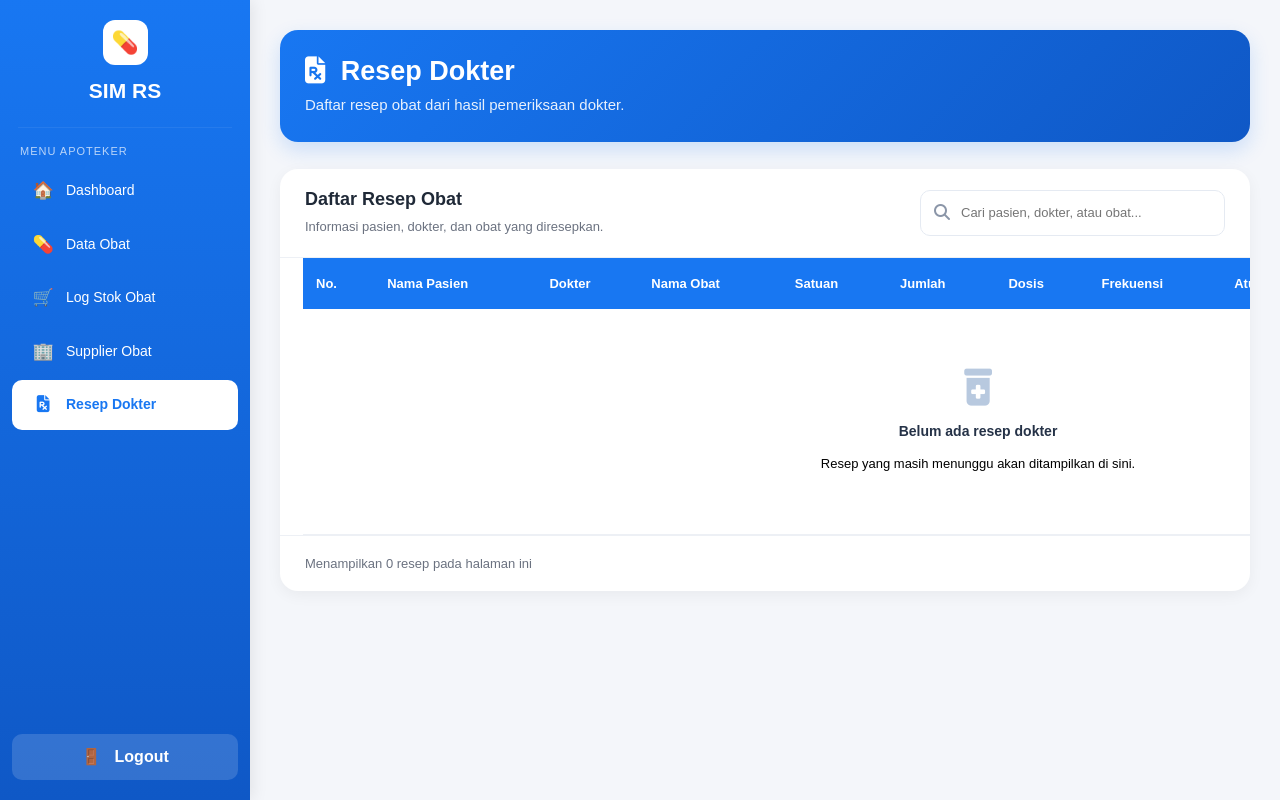
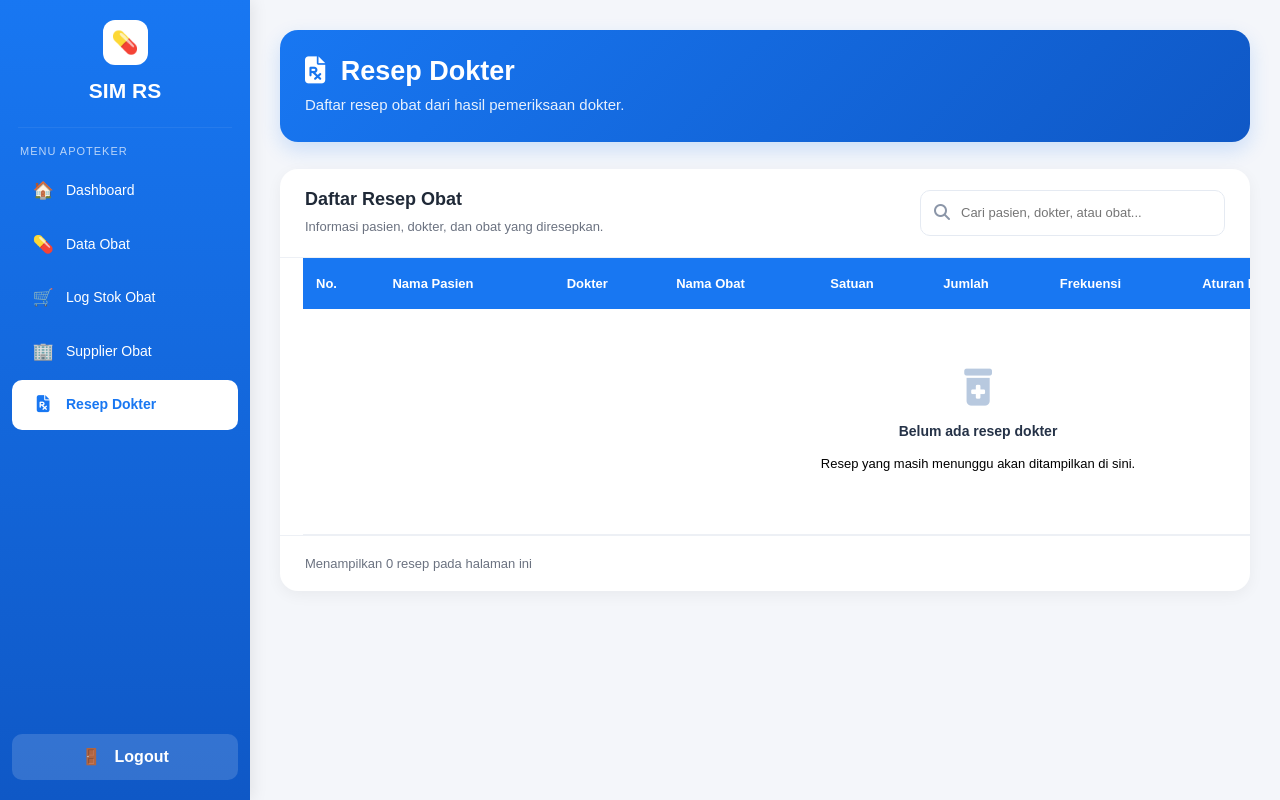
Before and after one commit to vinamey/manajemen_rs, a Laravel app: page /apoteker/resep-dokter in a window 1280 px wide. Run offline with Laravel 12, Linux system fonts and the light colour scheme; a user stored in the database is signed in; data comes from the database, SQL or seed files in the repository; data that the repository does not hold is empty; parts of the project's set-up code (start-up, migrations or seed data) failed here and were passed over.

Commit message:
hapus dosis

```diff
--- a/resources/views/apoteker/resep.blade.php
+++ b/resources/views/apoteker/resep.blade.php
@@ -581,7 +581,6 @@
                             <th>Nama Obat</th>
                             <th>Satuan</th>
                             <th>Jumlah</th>
-                            <th>Dosis</th>
                             <th>Frekuensi</th>
                             <th>Aturan Pakai</th>
                             <th>Lama</th>
@@ -605,12 +604,6 @@
                                     $satuan = $detail->satuan;
 
                                     $teks = $detail->aturan_pakai ?? '';
-
-                                    preg_match(
-                                        '/Dosis:\s*(.*?)(?=\s*\|\s*Frekuensi:|$)/i',
-                                        $teks,
-                                        $dosis
-                                    );
 
                                     preg_match(
                                         '/Frekuensi:\s*(.*?)(?=\s*\|\s*Aturan:|$)/i',
@@ -663,10 +656,6 @@
                                         <span class="number-badge">
                                             {{ $detail->nilai ?? 0 }}
                                         </span>
-                                    </td>
-
-                                    <td>
-                                        {{ trim($dosis[1] ?? '-') ?: '-' }}
                                     </td>
 
                                     <td>
```
